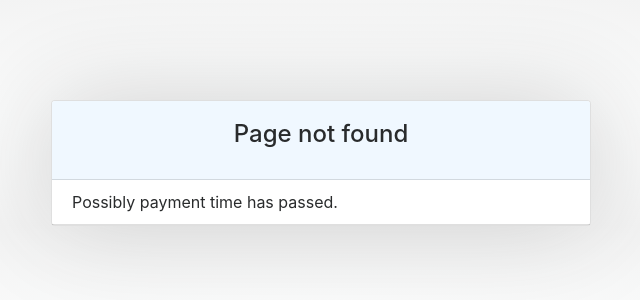
After one commit to codervince/digipay, a Django app: template templates/404.html in a window 1280 px wide. The commit adds this page. Shown: the top 300 px of the page, without its empty margins (319-959 px from the left). Run offline with Django 3.2, Linux system fonts and the light colour scheme; the template is opened without the code that fills it, so the values that code supplies are empty; some libraries are stand-ins or nearby versions.

Commit message:
fixes for timer countdown and custom 404 page added

```diff
--- a/apps/core/views.py
+++ b/apps/core/views.py
@@ -1,3 +1,4 @@
+from django.shortcuts import render
 from django.utils.decorators import method_decorator
 from django.views.decorators.csrf import csrf_exempt
 
@@ -6,3 +7,7 @@ class CSRFExemptMixin(object):
     @method_decorator(csrf_exempt)
     def dispatch(self, *args, **kwargs):
         return super(CSRFExemptMixin, self).dispatch(*args, **kwargs)
+
+
+def not_found(request):
+    return render('404.html', {})
--- a/apps/payments/models.py
+++ b/apps/payments/models.py
@@ -39,7 +39,7 @@ class Transaction(BaseModel):
     def get_absolute_url(self):
         return reverse('transaction', args=(self.id.hex,))
 
-    def end_date(self):
+    def ends_at(self):
         return self.created_at + datetime.timedelta(minutes=settings.TIMER)
 
     class Meta:
--- a/apps/payments/views.py
+++ b/apps/payments/views.py
@@ -18,7 +18,7 @@ class TransactionView(TemplateView):
     template_name = 'transaction.html'
 
     def test_func(self):
-        if self.get_object().end_date() > timezone.now():
+        if self.get_object().ends_at() > timezone.now():
             return True
         return False
 
--- a/gateway/settings/base.py
+++ b/gateway/settings/base.py
@@ -143,3 +143,5 @@ ADMIN_SITE_HEADER = 'Payment Gateway'
 
 # Minutes
 TIMER = 15
+
+handler404 = 'core.views.not_found'
--- a/gateway/urls.py
+++ b/gateway/urls.py
@@ -1,6 +1,7 @@
 from django.conf.urls import url
 from django.contrib import admin
 from django.conf import settings
+from django.views.generic import TemplateView
 from payments.views import HomeView
 from payments.views import TransactionView
 from api.views import TransactionAPIView
--- /dev/null
+++ b/templates/404.html
@@ -0,0 +1,26 @@
+{% extends "base.html" %}
+
+{% load i18n %}
+
+{% block title %}
+    {% trans "Not found" %}
+{% endblock %}
+
+{% block content %}
+<div class="container">
+    <div class="container-row row justify-content-center">
+        <div class="col-6 align-self-center">
+            <div class="card animated zoomIn">
+                <div class="card-block card-line text-center" style="background-color:aliceblue;border-top-left-radius:3px;border-top-right-radius:3px">
+                    <h4 class="card-title">{% trans "Page not found" %}</h4>
+                </div>
+                <div class="card-block card-line" style="padding-top:10px;padding-bottom:10px">
+                    <div class="card-text">
+                        {% trans "Possibly payment time has passed." %}
+                    </div>
+                </div>
+            </div>
+        </div>
+    </div>
+</div>
+{% endblock %}
--- a/templates/transaction.html
+++ b/templates/transaction.html
@@ -1,6 +1,6 @@
 {% extends "base.html" %}
 
-{% load i18n tz %}
+{% load i18n %}
 
 {% block title %}
     {% trans "Payment transaction" %}
@@ -91,16 +91,14 @@
 {% endblock %}
 
 {% block js %}
-{% get_current_timezone as TIME_ZONE %}
     <script src="https://cdnjs.cloudflare.com/ajax/libs/moment.js/2.17.1/moment.min.js"></script>
     <script src="https://cdnjs.cloudflare.com/ajax/libs/moment-timezone/0.5.11/moment-timezone.min.js"></script>
     <script>
     (function() {
         $(function() {
-        var endDate = moment.tz("{{ transaction.end_time }}", "Europe/Kiev");
+            var endDate = moment.tz("{{ transaction.ends_at|date:"Y/m/d H:i" }}", moment.tz.guess());
             $('.countdown').countdown(endDate.toDate(), function(event){
                 $(this).text(event.strftime('%M:%S'));
-
             })
         })
     })();
```
Lines whose indentation alone changed are shown as unchanged.
